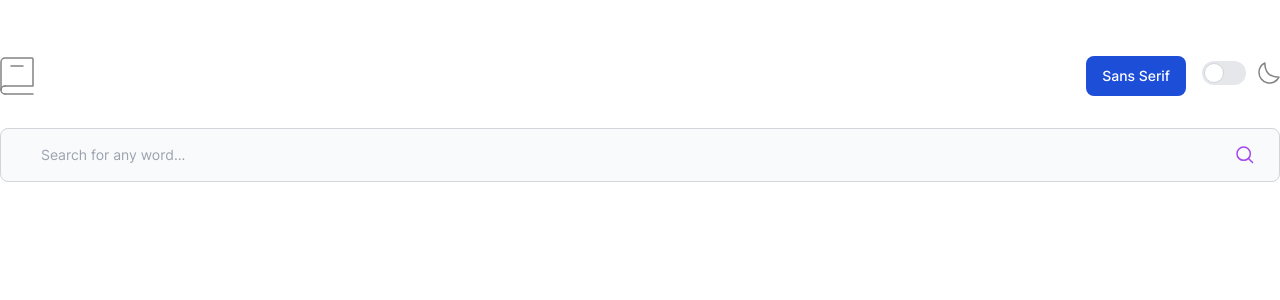
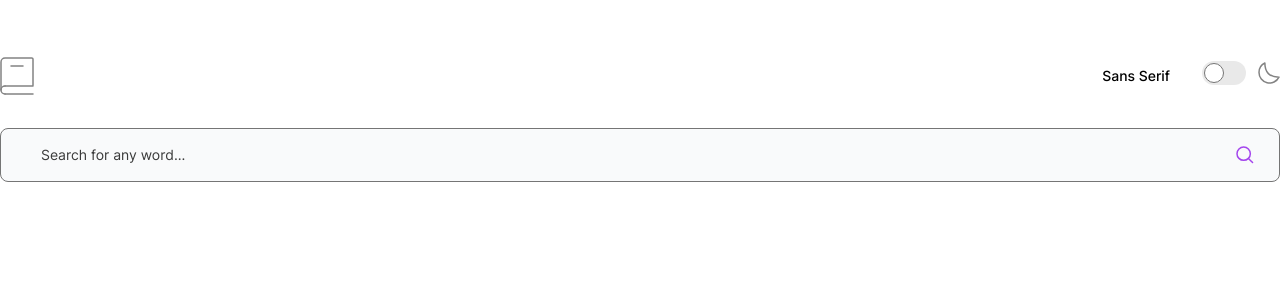
Before and after one commit to samallen659/dictionary-web-app, a React (Vite) app: page / in a window 1280 px wide. Shown: the top 300 px of the page. Built offline with nearby package versions, Linux system fonts and the light colour scheme.

Commit message:
dark mode working

```diff
--- a/index.html
+++ b/index.html
@@ -6,7 +6,6 @@
   <link rel="icon" type="image/svg+xml" href="/vite.svg" />
   <meta name="viewport" content="width=device-width, initial-scale=1.0" />
   <title>Vite + React + TS</title>
-  <link href="https://cdnjs.cloudflare.com/ajax/libs/flowbite/1.6.4/flowbite.min.css" rel="stylesheet" />
 </head>
 
 <body>
--- a/src/App.tsx
+++ b/src/App.tsx
@@ -1,7 +1,7 @@
 import Navbar from './components/Nav/Nav'
 import SearchBar from './components/SearchBar/SearchBar';
 import WordDefinition from './components/WordDefinition/WordDefinition';
-import { useEffect, useState } from 'react';
+import { useState } from 'react';
 
 // type WordDefinition = {
 //   word: string;
@@ -16,7 +16,7 @@ function App() {
     const [definitions, setDefinitions] = useState<Array<WordDefinition> | string>("");
     const [selectedFont, setSelectedFont] = useState(0);
     const dictionaryAPIURI = 'https://api.dictionaryapi.dev/api/v2/entries/en/';
-    const fontOptions = ['sans','serif','mono'];
+    const fontOptions = ['sans', 'serif', 'mono'];
 
     const fetchWordDefinitions = async (word: string) => {
         const response = await fetch(`${dictionaryAPIURI}${word}`);
@@ -29,13 +29,14 @@ function App() {
     }
 
     const handleFontChange = (selected: number): void => {
-        if(selected < 0 || selected > 2) return;
+        if (selected < 0 || selected > 2) return;
 
         setSelectedFont(selected);
     }
 
     return (
-        <div className={`container pt-6 lg:pt-14 font-${fontOptions[selectedFont]}`}>
+        <div className='dark:bg-gray-700 w-full h-screen'>
+            <main className={`container pt-6 lg:pt-14 font-${fontOptions[selectedFont]}`}>
                 <Navbar handleFontChange={handleFontChange} />
                 <div className='pt-8'>
                     <SearchBar search={fetchWordDefinitions} />
@@ -43,9 +44,10 @@ function App() {
                 <section className='h-screen'>
                     {typeof definitions !== 'string' && (
                         definitions.map((definition: WordDefinition, i: number) => (
-                   <WordDefinition key={i} {...definition} /> )))}
+                            <WordDefinition key={i} {...definition} />)))}
                 </section>
-        </div >
+            </main >
+        </div>
     )
 }
 
--- a/src/components/DropDown/DropDown.tsx
+++ b/src/components/DropDown/DropDown.tsx
@@ -16,7 +16,7 @@ function DropDown({ handleFontChange }: AppProps) {
 
     return (
         <div>
-            <button id="dropdownDefaultButton" data-dropdown-toggle="dropdown" className="text-white bg-blue-700 hover:bg-blue-800 focus:ring-4 focus:outline-none focus:ring-blue-300 font-medium rounded-lg text-sm px-4 py-2.5 text-center inline-flex items-center dark:bg-blue-600 dark:hover:bg-blue-700 dark:focus:ring-blue-800" type="button">{fontDisplayOptions[selected]}</button>
+            <button id="dropdownDefaultButton" data-dropdown-toggle="dropdown" className="text-black focus:outline-none font-medium rounded-lg text-sm px-4 py-2.5 text-center inline-flex items-center dark:text-white" type="button">{fontDisplayOptions[selected]}</button>
             {/* Dropdown menu */}
             <div id="dropdown" className="z-10 hidden bg-white divide-y divide-gray-100 rounded-lg shadow w-44 dark:bg-gray-700">
                 <ul className="py-2 text-sm text-gray-700 dark:text-gray-200" aria-labelledby="dropdownDefaultButton">
--- a/src/components/Toggle/Toggle.tsx
+++ b/src/components/Toggle/Toggle.tsx
@@ -7,14 +7,15 @@ function Toggle() {
 
     const handleChange = ():void => {
         setDarkMode(!darkMode);
-        document.body.classList.toggle('dark')
+        document.body.classList.toggle('dark');
+        document.body.classList.toggle('bg-grey-700');
     }
 
     return (
         <div>
             <label className="relative inline-flex items-center cursor-pointer" >
                 <input type="checkbox" onChange={handleChange} value="" className="sr-only peer" />
-                <div className="w-11 h-6 bg-gray-200 peer-focus:outline-none peer-focus:ring-4 peer-focus:ring-blue-300 dark:peer-focus:ring-blue-800 rounded-full peer dark:bg-gray-700 peer-checked:after:translate-x-full peer-checked:after:border-white after:content-[''] after:absolute after:top-[2px] after:left-[2px] after:bg-white after:border-gray-300 after:border after:rounded-full after:h-5 after:w-5 after:transition-all dark:border-gray-600 peer-checked:bg-blue-600"></div>
+                <div className="w-11 h-6 bg-gray-200 rounded-full peer dark:bg-gray-700 peer-checked:after:translate-x-full peer-checked:after:border-white after:content-[''] after:absolute after:top-[2px] after:left-[2px] after:bg-white after:border-gray-300 after:border after:rounded-full after:h-5 after:w-5 after:transition-all dark:border-gray-600 peer-checked:bg-purple"></div>
                 <span className="ml-3 text-sm font-medium text-gray-900 dark:text-gray-300"><img src={moonIcon} /></span>
             </label>
         </div >
--- a/tailwind.config.cjs
+++ b/tailwind.config.cjs
@@ -4,14 +4,14 @@
     theme: {
         extend: {
             colors: {
-                grey: {
+                "gray": {
                     100: "#F4F4F4",
                     200: "#E9E9E9",
                     300: "#757575",
                     400: "#3A3A3A",
                     500: "#2D2D2D",
                     600: "1F1F1F",
-                    700: "050505",
+                    700: "#050505",
                 },
                 purple: "#A445ED",
                 red: "#FF5252",
```
Lines whose indentation alone changed are shown as unchanged.
